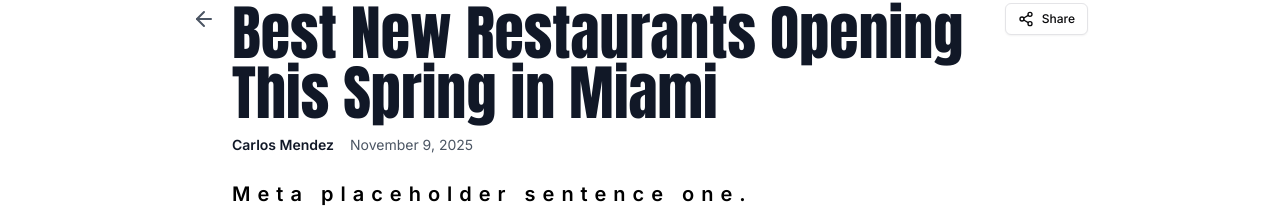
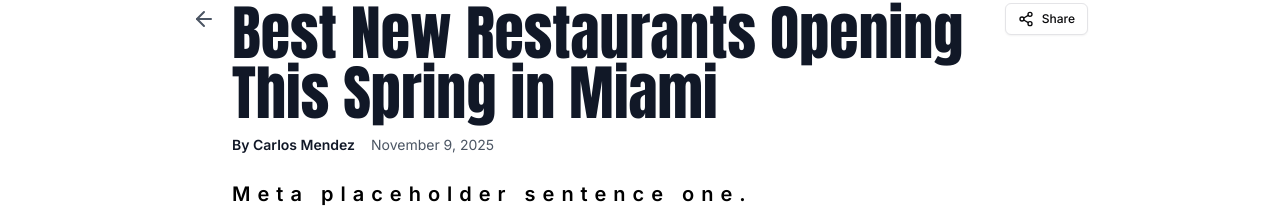
Before and after one commit to goldstein18/conews2, a Next.js app: page /news/best-new-restaurants-opening-spring-miami in a window 1280 px wide. Shown: the part 138-356 px from the top of the page. Built offline with nearby package versions, Linux system fonts and the light colour scheme; no server answers.

Commit message:
add by before author

```diff
--- a/app/news/[slug]/page.tsx
+++ b/app/news/[slug]/page.tsx
@@ -143,7 +143,9 @@
                   </h1>
                   <div className="flex flex-wrap items-center gap-4 text-gray-600 text-sm">
                     {(displayArticle.authorName || 'Time Out Contributor') && (
-                      <span className="font-semibold text-gray-900">{displayArticle.authorName || 'Time Out Contributor'}</span>
+                      <span className="font-semibold text-gray-900">
+                        By {displayArticle.authorName || 'Time Out Contributor'}
+                      </span>
                     )}
                     <time dateTime={displayArticle.publishedAt || displayArticle.createdAt}>
                       {displayArticle.publishedAt
```
